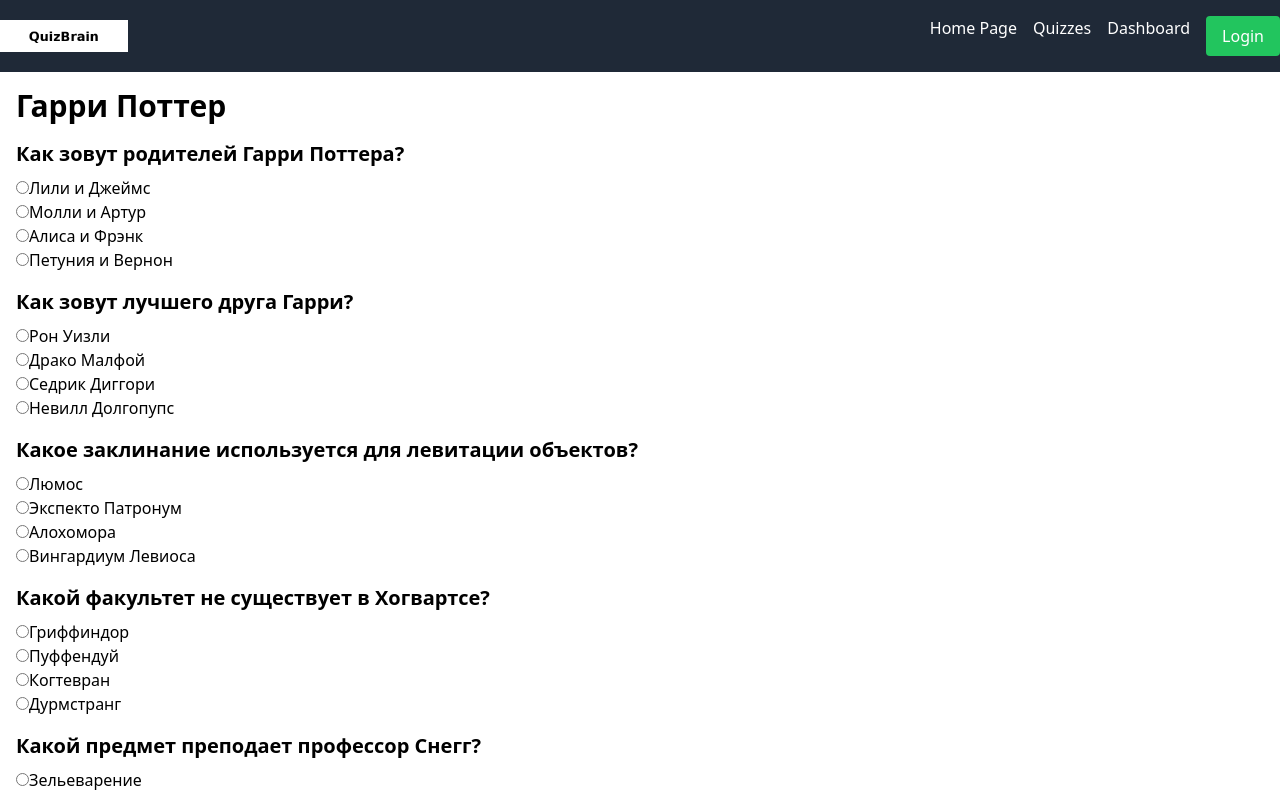
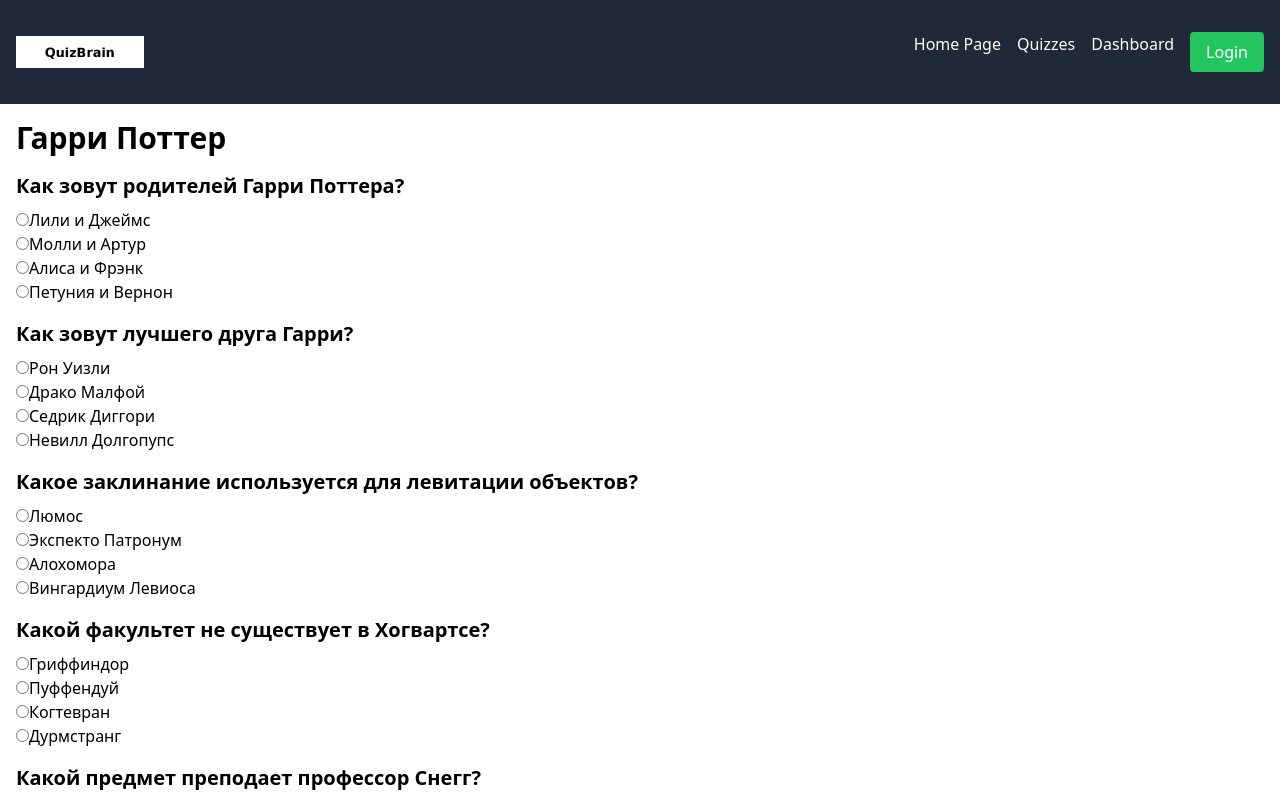
Before and after one commit to Aninok92/quiz-app, a React (Create React App) app: page /quizzes/1 in a window 1280 px wide. Shown: the top 795 px of the page. Built offline with nearby package versions, Linux system fonts and the light colour scheme.

Commit message:
Create Container component for wrapping page content with standard stylesand update components to use Container

```diff
--- /dev/null
+++ b/src/components/Container/Container.tsx
@@ -0,0 +1,12 @@
+import React from 'react';
+
+interface ContainerProps {
+  children: React.ReactNode;
+  className?: string;
+}
+
+const Container: React.FC<ContainerProps> = ({ children, className = '' }) => {
+  return <div className={`container mx-auto p-4 ${className}`}>{children}</div>;
+};
+
+export default Container;
--- a/src/components/DashboardPage/DashboardPage.tsx
+++ b/src/components/DashboardPage/DashboardPage.tsx
@@ -3,13 +3,14 @@ import { useSelector } from 'react-redux';
 import { RootState } from '../../redux/store';
 import quizData, { Quiz } from '../../data/quizData';
 import PageTitle from '../PageTitle/PageTitle';
+import Container from '../Container/Container';
 
 const DashboardPage: React.FC = () => {
   const results = useSelector((state: RootState) => state.quiz.results);
   console.log('Loaded results:', results)
 
   return (
-    <div className="container mx-auto p-4">
+    <Container>
       <PageTitle title={'Dashboard!'} />
       <p>Добро пожаловать на панель управления!</p>
       {results.length > 0 ? (
@@ -37,7 +38,7 @@ const DashboardPage: React.FC = () => {
       ) : (
         <p>Вы ещё не прошли ни одного квиза.</p>
       )}
-    </div>
+    </Container>
   );
 };
 
--- a/src/components/Header/Header.tsx
+++ b/src/components/Header/Header.tsx
@@ -6,6 +6,7 @@ import { logout } from '../../redux/userSlice';
 import DropdownMenu from '../DropdownMenu/DropdownMenu';
 import Logo from '../Logo/Logo';
 import Button from '../Button/Button'
+import Container from '../Container/Container';
 
 const Header: React.FC = () => {
   const dispatch = useDispatch();
@@ -28,7 +29,7 @@ const Header: React.FC = () => {
 
   return (
     <header className="bg-gray-800 py-4">
-      <div className="container mx-auto flex justify-between items-center">
+      <Container className="flex justify-between items-center">
         <div className="flex items-center">
           <Logo />
         </div>
@@ -71,7 +72,7 @@ const Header: React.FC = () => {
             )}
           </ul>
         </nav>
-      </div>
+      </Container>
     </header>
   );
 };
--- a/src/components/HomePage/HomePage.tsx
+++ b/src/components/HomePage/HomePage.tsx
@@ -1,11 +1,12 @@
 import PageTitle from "../PageTitle/PageTitle";
+import Container from "../Container/Container";
 
 const HomePage = () => {
   return (
-    <div className="container mx-auto p-4">
+    <Container>
       <PageTitle title={'Добро пожаловать на главную страницу!'} />
       <p className="text-lg">Здесь вы можете добавить описание вашего приложения или предоставить ссылки на другие разделы.</p>
-    </div>
+    </Container>
   );
 };
 
--- a/src/components/LoginPage/LoginPage.tsx
+++ b/src/components/LoginPage/LoginPage.tsx
@@ -3,10 +3,12 @@ import { useDispatch } from 'react-redux';
 import { useNavigate } from 'react-router-dom';
 import { login } from '../../redux/userSlice';
 import PageTitle from '../PageTitle/PageTitle';
+import Container from '../Container/Container';
+import Button from '../Button/Button';
 
 const LoginPage: React.FC = () => {
     const [username, setUsername] = useState('');
-    const [password, setPassword] = useState(''); // Имитация поля пароля
+    const [password, setPassword] = useState('');
     const dispatch = useDispatch();
     const navigate = useNavigate();
 
@@ -16,7 +18,7 @@ const LoginPage: React.FC = () => {
     };
 
     return (
-      <div className="container mx-auto p-4">
+      <Container>
         <PageTitle title={'Login'} />
         <input
           type="text"
@@ -32,10 +34,10 @@ const LoginPage: React.FC = () => {
           placeholder="Password"
           className="mb-4 p-2 border"
         />
-        <button onClick={handleLogin} className="py-2 px-4 bg-blue-500 text-white">
+        <Button onClick={handleLogin} className="py-2 px-4 bg-blue-500 text-white">
           Login
-        </button>
-      </div>
+        </Button>
+      </Container>
     );
   };
 
--- a/src/components/QuizPage/QuizPage.tsx
+++ b/src/components/QuizPage/QuizPage.tsx
@@ -6,6 +6,7 @@ import { addResult } from '../../redux/quizSlice';
 import quizData, { Quiz } from '../../data/quizData';
 import Button from '../Button/Button';
 import PageTitle from '../PageTitle/PageTitle';
+import Container from '../Container/Container';
 
 const QuizPage: React.FC = () => {
   const { quizId } = useParams<{ quizId: string }>();
@@ -44,7 +45,7 @@ const QuizPage: React.FC = () => {
   const isQuizCompleted = userAnswers.every(answer => answer !== '');
 
   return (
-    <div className="container mx-auto p-4">
+    <Container>
       <PageTitle title={quiz.title} />
       {quiz.questions.map((question, index) => (
         <div key={index} className="mb-4">
@@ -66,7 +67,7 @@ const QuizPage: React.FC = () => {
      <Button onClick={handleSubmit} disabled={!isQuizCompleted}>
         Результат
       </Button>
-    </div>
+    </Container>
   );
 };
 
--- a/src/components/QuizzesPage/QuizzesPage.tsx
+++ b/src/components/QuizzesPage/QuizzesPage.tsx
@@ -2,10 +2,11 @@ import React from 'react';
 import { Link } from 'react-router-dom';
 import quizData from '../../data/quizData';
 import PageTitle from '../PageTitle/PageTitle';
+import Container from '../Container/Container';
 
 const QuizzesPage: React.FC = () => {
   return (
-    <div className="container mx-auto p-4">
+    <Container>
        <PageTitle title={'Выберите квиз'} />
       <ul>
         {Object.values(quizData).map(quiz => (
@@ -14,7 +15,7 @@ const QuizzesPage: React.FC = () => {
           </li>
         ))}
       </ul>
-    </div>
+    </Container>
   );
 };
 
--- a/src/components/ResultPage/ResultPage.tsx
+++ b/src/components/ResultPage/ResultPage.tsx
@@ -1,6 +1,7 @@
 import { useLocation } from 'react-router-dom';
 import { FaCheckCircle, FaTimesCircle } from 'react-icons/fa';
 import PageTitle from '../PageTitle/PageTitle';
+import Container from '../Container/Container';
 
 const ResultPage = () => {
   const location = useLocation();
@@ -14,7 +15,7 @@ const ResultPage = () => {
   }, 0);
 
   return (
-    <div className="container mx-auto p-4">
+    <Container>
       <PageTitle title={`Результаты квиза: ${quiz.title}`} />
       <p className="mb-4">Вы правильно ответили на {correctAnswersCount} из {quiz.questions.length} вопросов.</p>
       <div>
@@ -35,7 +36,7 @@ const ResultPage = () => {
           </div>
         ))}
       </div>
-    </div>
+    </Container>
   );
 };
 
```
